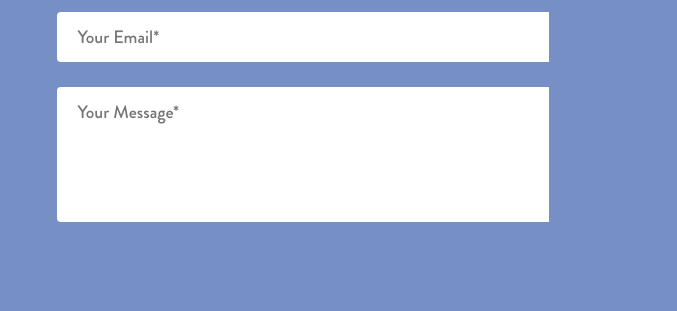
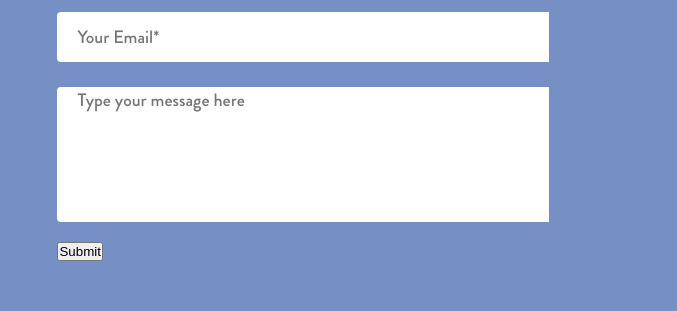
Before and after one commit to tahminasinthia-ts/escape, a plain HTML site: page index.html in a window 1280 px wide. Shown: the part 4037-4348 px from the top of the page, 603-1280 px from the left. Drawn offline with Linux system fonts and the light colour scheme.

Commit message:
Update index.html

```diff
--- a/index.html
+++ b/index.html
@@ -355,7 +355,8 @@
 																	<form action="#">
 																		<input class="email" type="text" name="name" placeholder="Your Name*">
 																		<input class="email" type="email" name="email" placeholder="Your Email*">
-																		<input class="message" type="textarea" name="message" placeholder="Your Message*">
+																		<textarea name =""  class="message" cols ="100" rows ="5" placeholder="Type your message here"></textarea>
+																		<button type="submit" class="submit">Submit</button>
 																	</form>
 																</div>
 															</div>
```
